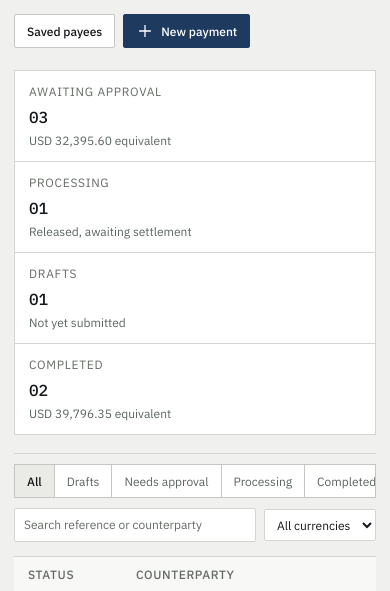
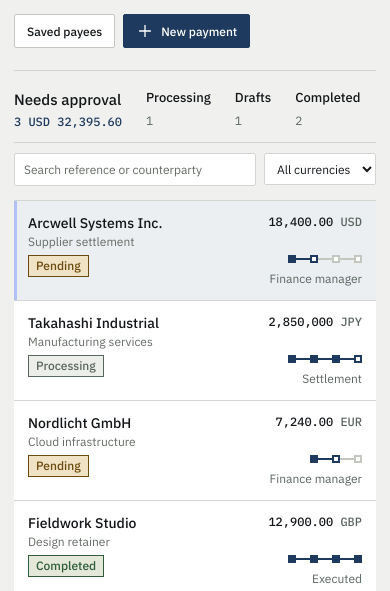
Before and after one commit to Ngh1aa/Flux, a plain HTML site: page index.html in a window 390 px wide. Shown: the part 235-826 px from the top of the page. Drawn offline with Linux system fonts and the light colour scheme.

Commit message:
Payments: decision first, counted tabs, mini rail, ledger list on phones
Direction A, built at the source (index.html, app.js renderers, style-base.css).
- Drop the subtitle and the metric strip; the status filter becomes tabs with
  counts, approval first with the USD value waiting.
- Detail order: amount, Approval Rail, decision, payment data, activity. At
  1440 x 900 the rail and Approve are now above the fold.
- 'Waiting on' column shows a mini rail of the control chain.
- Phones: ledger list with currency codes instead of a cut table; the rail
  turns vertical below 520 px.

Flow tests 17/17 (same as baseline). overlay-check: 0 errors, 0 warnings.

Co-Authored-By: Claude Opus 5.5 <noreply@anthropic.com>

```diff
--- a/app.js
+++ b/app.js
@@ -117,17 +117,26 @@
       });
     }
 
-    function renderMetrics() {
+    // The status tabs carry the counts; the approval tab also carries the USD value waiting.
+    function renderCounts() {
       const all = store.list('payments');
-      const sumUsd = (items) => items.reduce((sum, p) => sum + F.toUsd(p.amount, p.currency), 0);
+      const matches = (filter, p) => filter === 'all' || (filter === 'closed' ? ['rejected', 'cancelled'].includes(p.status) : p.status === filter);
+      document.querySelectorAll('[data-count]').forEach((el) => { el.textContent = String(all.filter((p) => matches(el.dataset.count, p)).length); });
       const pending = all.filter((p) => p.status === 'pending');
-      const completed = all.filter((p) => p.status === 'completed');
-      setText('metric-pending', fmt.pad2(pending.length));
-      setText('metric-pending-note', `USD ${fmt.number(sumUsd(pending))} equivalent`);
-      setText('metric-processing', fmt.pad2(all.filter((p) => p.status === 'processing').length));
-      setText('metric-drafts', fmt.pad2(all.filter((p) => p.status === 'draft').length));
-      setText('metric-completed', fmt.pad2(completed.length));
-      setText('metric-completed-note', `USD ${fmt.number(sumUsd(completed))} equivalent`);
+      const sum = pending.reduce((total, p) => total + F.toUsd(p.amount, p.currency), 0);
+      document.querySelectorAll('[data-sum="pending"]').forEach((el) => { el.textContent = pending.length ? `USD ${fmt.number(sum)}` : ''; });
+    }
+
+    // Compact control chain for the "Waiting on" cell: one node per step, the current one outlined.
+    function miniRail(p) {
+      if (p.status === 'draft') return '';
+      const total = p.chain.length + 2;
+      const reached = p.status === 'completed' ? total : p.status === 'processing' ? total - 1 : p.stage + 1;
+      const nodes = Array.from({ length: total }, (_, i) => {
+        const state = i < reached ? 'done' : i === reached && ['pending', 'processing'].includes(p.status) ? 'current' : 'next';
+        return `<i class="mini-node ${state}"></i>`;
+      }).join('');
+      return `<span class="mini-rail" aria-hidden="true">${nodes}</span>`;
     }
 
     function rowHtml(p) {
@@ -136,14 +145,14 @@
         <td><span class="${cls}">${label}</span></td>
         <td class="counterparty"><strong>${esc(p.counterparty)}</strong><span>${esc(p.purpose || 'No purpose yet')}</span></td>
         <td><span class="currency-tag">${esc(p.currency)}</span></td>
-        <td class="amount-col amount">${p.amount ? fmt.number(p.amount, p.currency) : '—'}</td>
+        <td class="amount-col amount" data-ccy="${esc(p.currency)}">${p.amount ? fmt.number(p.amount, p.currency) : '—'}</td>
         <td><time datetime="${esc(p.createdAt)}">${fmt.day(p.createdAt)}, ${fmt.time(p.createdAt)}</time></td>
-        <td class="stage-column"><span class="stage-text">${esc(stageText(p))}</span></td>
+        <td class="stage-column">${miniRail(p)}<span class="stage-text">${esc(stageText(p))}</span></td>
       </tr>`;
     }
 
     function renderList() {
-      renderMetrics();
+      renderCounts();
       const all = store.list('payments');
       const rows = visiblePayments();
       tbody.innerHTML = rows.map(rowHtml).join('');
--- a/index.html
+++ b/index.html
@@ -49,7 +49,6 @@
         <div class="page-header">
           <div class="page-title">
             <h1>Payments</h1>
-            <p>Initiate, review, and approve cross-border payments through a visible control chain.</p>
           </div>
           <div class="page-actions">
             <a class="btn" href="payees.html">Saved payees</a>
@@ -57,22 +56,15 @@
           </div>
         </div>
 
-        <section class="metrics-strip" aria-label="Payments summary">
-          <div class="metric"><span class="metric-label">Awaiting approval</span><strong class="metric-value" id="metric-pending">—</strong><span class="metric-note" id="metric-pending-note">Loading</span></div>
-          <div class="metric"><span class="metric-label">Processing</span><strong class="metric-value" id="metric-processing">—</strong><span class="metric-note">Released, awaiting settlement</span></div>
-          <div class="metric"><span class="metric-label">Drafts</span><strong class="metric-value" id="metric-drafts">—</strong><span class="metric-note">Not yet submitted</span></div>
-          <div class="metric"><span class="metric-label">Completed</span><strong class="metric-value" id="metric-completed">—</strong><span class="metric-note" id="metric-completed-note">Loading</span></div>
-        </section>
-
         <div class="toolbar">
           <div class="toolbar-group">
-            <div class="segmented" role="group" aria-label="Payment status filter">
-              <button type="button" class="active" data-filter="all">All</button>
-              <button type="button" data-filter="draft">Drafts</button>
-              <button type="button" data-filter="pending">Needs approval</button>
-              <button type="button" data-filter="processing">Processing</button>
-              <button type="button" data-filter="completed">Completed</button>
-              <button type="button" data-filter="closed">Rejected or cancelled</button>
+            <div class="status-tabs" role="group" aria-label="Payment status filter">
+              <button type="button" class="status-tab lead" data-filter="pending"><span class="status-tab-label">Needs approval</span><span class="status-tab-meta"><span data-count="pending">0</span> <span class="status-tab-sum" data-sum="pending"></span></span></button>
+              <button type="button" class="status-tab" data-filter="processing"><span class="status-tab-label">Processing</span><span class="status-tab-meta" data-count="processing">0</span></button>
+              <button type="button" class="status-tab" data-filter="draft"><span class="status-tab-label">Drafts</span><span class="status-tab-meta" data-count="draft">0</span></button>
+              <button type="button" class="status-tab" data-filter="completed"><span class="status-tab-label">Completed</span><span class="status-tab-meta" data-count="completed">0</span></button>
+              <button type="button" class="status-tab" data-filter="closed"><span class="status-tab-label">Rejected or cancelled</span><span class="status-tab-meta" data-count="closed">0</span></button>
+              <button type="button" class="status-tab active" data-filter="all"><span class="status-tab-label">All</span><span class="status-tab-meta" data-count="all">0</span></button>
             </div>
           </div>
           <div class="toolbar-group">
@@ -85,7 +77,7 @@
 
         <section class="workspace-grid" aria-label="Payment operations workspace">
           <div class="table-region" id="payments-region">
-            <table class="data-table" id="payments-table" aria-label="Payments">
+            <table class="data-table payments-ledger" id="payments-table" aria-label="Payments">
               <thead>
                 <tr>
                   <th class="col-status">Status</th>
@@ -93,7 +85,7 @@
                   <th class="col-ccy">CCY</th>
                   <th class="amount-col col-amount">Amount</th>
                   <th class="col-date">Initiated</th>
-                  <th class="stage-column col-stage">Approval stage</th>
+                  <th class="stage-column col-stage">Waiting on</th>
                 </tr>
               </thead>
               <tbody id="payments-body"></tbody>
@@ -111,6 +103,28 @@
               </div>
 
               <div class="detail-section">
+                <p class="section-label">Approval rail</p>
+                <div class="approval-summary">
+                  <div class="summary-copy"><strong>Control chain</strong><span id="detail-policy">—</span></div>
+                </div>
+                <div class="approval-rail" id="approval-rail" role="group" aria-label="Approval chain"></div>
+                <div class="approval-footer"><span class="next-approver">Next approver: <strong id="next-approver">—</strong></span><span class="status status-pending" id="approval-status">Pending</span></div>
+                <div class="inline-note outcome-note" id="detail-outcome" hidden></div>
+              </div>
+
+              <div class="detail-section detail-decide">
+                <p class="action-hint" id="action-hint"></p>
+                <div class="action-row">
+                  <button class="btn btn-danger" type="button" id="delete-draft" hidden>Delete draft</button>
+                  <button class="btn" type="button" id="cancel-payment" hidden>Cancel payment</button>
+                  <button class="btn" type="button" id="edit-draft" hidden>Edit draft</button>
+                  <button class="btn btn-primary" type="button" id="submit-draft" hidden>Submit for approval</button>
+                  <button class="btn" type="button" id="reject-action">Reject</button>
+                  <button class="btn btn-primary" type="button" id="approve-action">Approve payment</button>
+                </div>
+              </div>
+
+              <div class="detail-section">
                 <p class="section-label">Payment data</p>
                 <div class="meta-grid">
                   <div class="meta-item"><span>Currency</span><strong class="mono" id="detail-currency">—</strong></div>
@@ -123,30 +137,8 @@
               </div>
 
               <div class="detail-section">
-                <p class="section-label">Approval rail</p>
-                <div class="approval-summary">
-                  <div class="summary-copy"><strong>Control chain</strong><span id="detail-policy">—</span></div>
-                </div>
-                <div class="approval-rail" id="approval-rail" role="group" aria-label="Approval chain"></div>
-                <div class="approval-footer"><span class="next-approver">Next approver: <strong id="next-approver">—</strong></span><span class="status status-pending" id="approval-status">Pending</span></div>
-                <div class="inline-note outcome-note" id="detail-outcome" hidden></div>
-              </div>
-
-              <div class="detail-section">
                 <p class="section-label">Activity trail</p>
                 <ul class="activity-list" id="activity-list"></ul>
-              </div>
-
-              <div class="detail-section">
-                <p class="action-hint" id="action-hint"></p>
-                <div class="action-row">
-                  <button class="btn btn-danger" type="button" id="delete-draft" hidden>Delete draft</button>
-                  <button class="btn" type="button" id="cancel-payment" hidden>Cancel payment</button>
-                  <button class="btn" type="button" id="edit-draft" hidden>Edit draft</button>
-                  <button class="btn btn-primary" type="button" id="submit-draft" hidden>Submit for approval</button>
-                  <button class="btn" type="button" id="reject-action">Reject</button>
-                  <button class="btn btn-primary" type="button" id="approve-action">Approve payment</button>
-                </div>
               </div>
             </div>
           </aside>
--- a/style-base.css
+++ b/style-base.css
@@ -105,6 +105,15 @@ button:disabled, .btn[aria-disabled='true'] { cursor: not-allowed; opacity: .45;
 .status-pending { color: var(--pending); background: var(--pending-bg); }
 .status-danger { color: var(--danger); background: var(--danger-bg); }
 .status-neutral { color: var(--secondary); background: #ECEEEA; }
+/* Status tabs: filter and count in one control. The approval tab leads and carries the value waiting. */
+.status-tabs { display: flex; border-bottom: 1px solid var(--line); overflow-x: auto; scrollbar-width: none; }
+.status-tab { display: grid; gap: 2px; min-height: 52px; padding: 8px 20px 10px 0; margin-right: 4px; border: 0; border-bottom: 2px solid transparent; margin-bottom: -1px; background: none; text-align: left; white-space: nowrap; color: var(--secondary); cursor: pointer; }
+.status-tab-label { font-size: 13px; font-weight: 500; color: var(--ink); }
+.status-tab-meta { font-family: var(--mono); font-size: 12px; font-variant-numeric: tabular-nums; }
+.status-tab.lead .status-tab-label { font-size: 15px; }
+.status-tab.lead .status-tab-meta { color: var(--accent); font-weight: 500; }
+.status-tab.active { border-bottom-color: var(--accent); }
+.status-tab:focus-visible { outline: 2px solid var(--accent); outline-offset: -2px; }
 .currency-tag { display: inline-block; min-width: 40px; padding: 2px 6px; border: 1px solid var(--line-strong); background: #F7F8F5; font-family: var(--mono); font-size: 12px; text-align: center; }
 
 /* Dense payments workspace */
@@ -123,6 +132,16 @@ button:disabled, .btn[aria-disabled='true'] { cursor: not-allowed; opacity: .45;
 .counterparty strong { display: block; font-weight: 500; overflow: hidden; text-overflow: ellipsis; }
 .counterparty span { display: block; color: var(--muted); font-size: 12px; overflow: hidden; text-overflow: ellipsis; }
 .stage-text { color: var(--secondary); font-size: 12px; }
+.mini-rail { display: flex; align-items: center; margin-bottom: 5px; }
+.mini-node { width: 8px; height: 8px; border: 2px solid var(--line-strong); background: var(--surface); }
+.mini-node + .mini-node { margin-left: 14px; position: relative; }
+.mini-node + .mini-node::before { content: ''; position: absolute; right: 100%; top: 1px; width: 16px; height: 2px; background: var(--line-strong); }
+.mini-node.done { border-color: var(--accent); background: var(--accent); }
+.mini-node.done + .mini-node::before { background: var(--accent); }
+.mini-node.current { border-color: var(--accent); }
+/* The decision sits right under the rail so it is visible without scrolling the detail pane. */
+.detail-decide { background: var(--page); }
+.detail-decide .action-hint { margin: 0 0 10px; }
 .amount { font-size: 12px; font-weight: 500; }
 .table-empty { padding: 48px 24px; text-align: center; color: var(--secondary); }
 .table-empty svg { margin: 0 auto 10px; width: 20px; height: 20px; color: var(--muted); }
@@ -268,6 +287,19 @@ dialog::backdrop { background: rgba(20, 23, 26, .28); }
   .metrics-strip { grid-template-columns: 1fr 1fr; }
   .data-table { min-width: 680px; }
   .table-region { overflow-x: auto; }
+  /* Payments read as a ledger list on phones instead of a table cut at the right edge. */
+  .data-table.payments-ledger { min-width: 0; table-layout: auto; }
+  .payments-ledger thead { display: none; }
+  .payments-ledger tbody, .payments-ledger tr { display: block; }
+  .payments-ledger tbody tr { display: grid; grid-template-columns: minmax(0, 1fr) auto; gap: 4px 12px; padding: 12px 14px; }
+  .payments-ledger td { height: auto; padding: 0; white-space: normal; }
+  .payments-ledger td:first-child { padding-left: 0; grid-column: 1; grid-row: 2; }
+  .payments-ledger td.counterparty { grid-column: 1; grid-row: 1; }
+  .payments-ledger td:nth-child(3), .payments-ledger td:nth-child(5) { display: none; }
+  .payments-ledger td.amount-col { grid-column: 2; grid-row: 1; text-align: right; }
+  .payments-ledger td.stage-column { display: block; grid-column: 2; grid-row: 2; text-align: right; }
+  .payments-ledger .mini-rail { justify-content: flex-end; }
+  .payments-ledger td.amount-col::after { content: ' ' attr(data-ccy); color: var(--secondary); }
   .form-grid { grid-template-columns: 1fr; }
   .form-field.full { grid-column: auto; }
   .rule-editor { grid-template-columns: 1fr 96px; }
@@ -290,6 +322,12 @@ dialog::backdrop { background: rgba(20, 23, 26, .28); }
   .policy-scope { display: none; }
   .meta-grid { grid-template-columns: 1fr; }
   .activity-item { grid-template-columns: 76px 1fr; }
+  /* The rail turns vertical so names and times never share a narrow column. */
+  .approval-rail { grid-template-columns: 1fr; padding-top: 0; }
+  .approval-rail::before { left: 8px; right: auto; top: 9px; bottom: 9px; width: 2px; height: auto; }
+  .rail-step { display: grid; grid-template-columns: 18px minmax(0, 1fr); gap: 12px; padding: 0 0 14px; }
+  .rail-step:last-child { padding-bottom: 0; }
+  .rail-copy { margin-top: 0; }
 }
 
 @media (prefers-reduced-motion: reduce) {
```
Also changed, not shown: docs/redesign/directions/shots/1440-payments-after.png (added), docs/redesign/directions/shots/390-payments-after-full.png (added), 1 other file.
